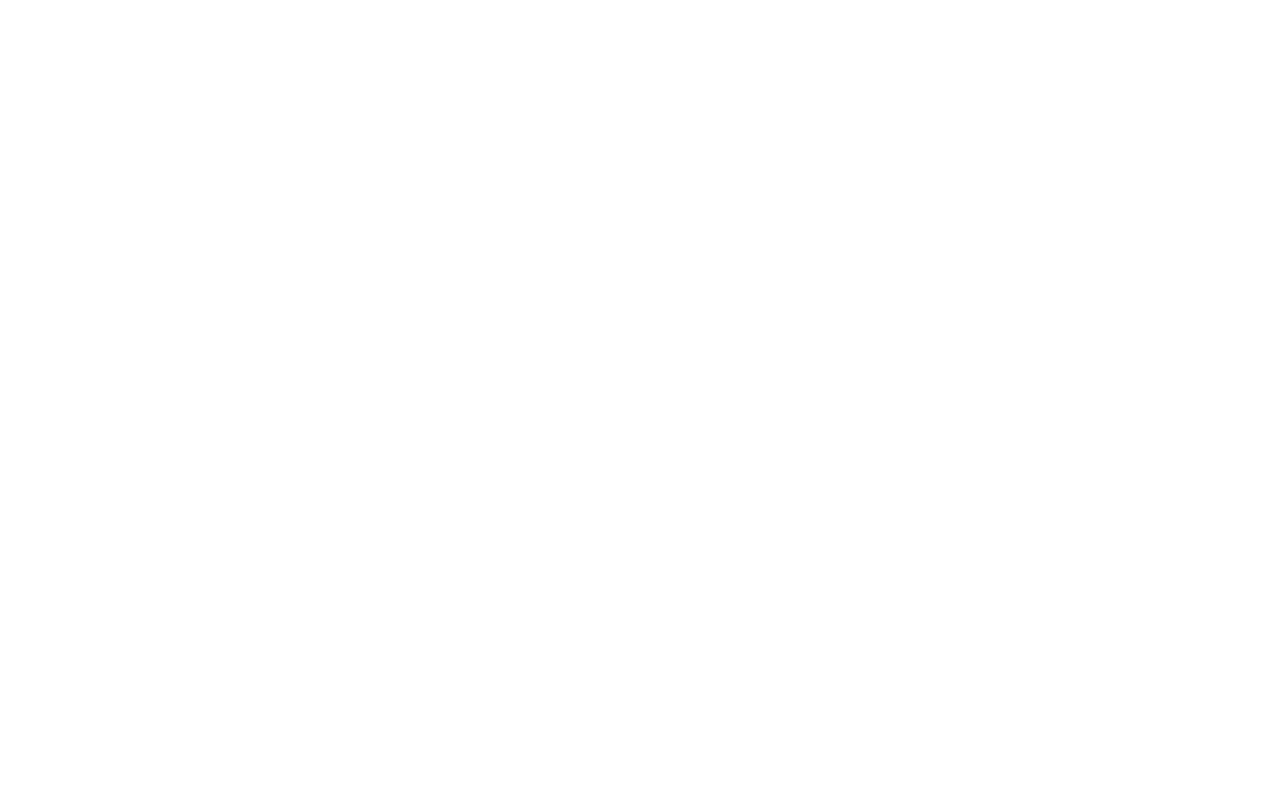
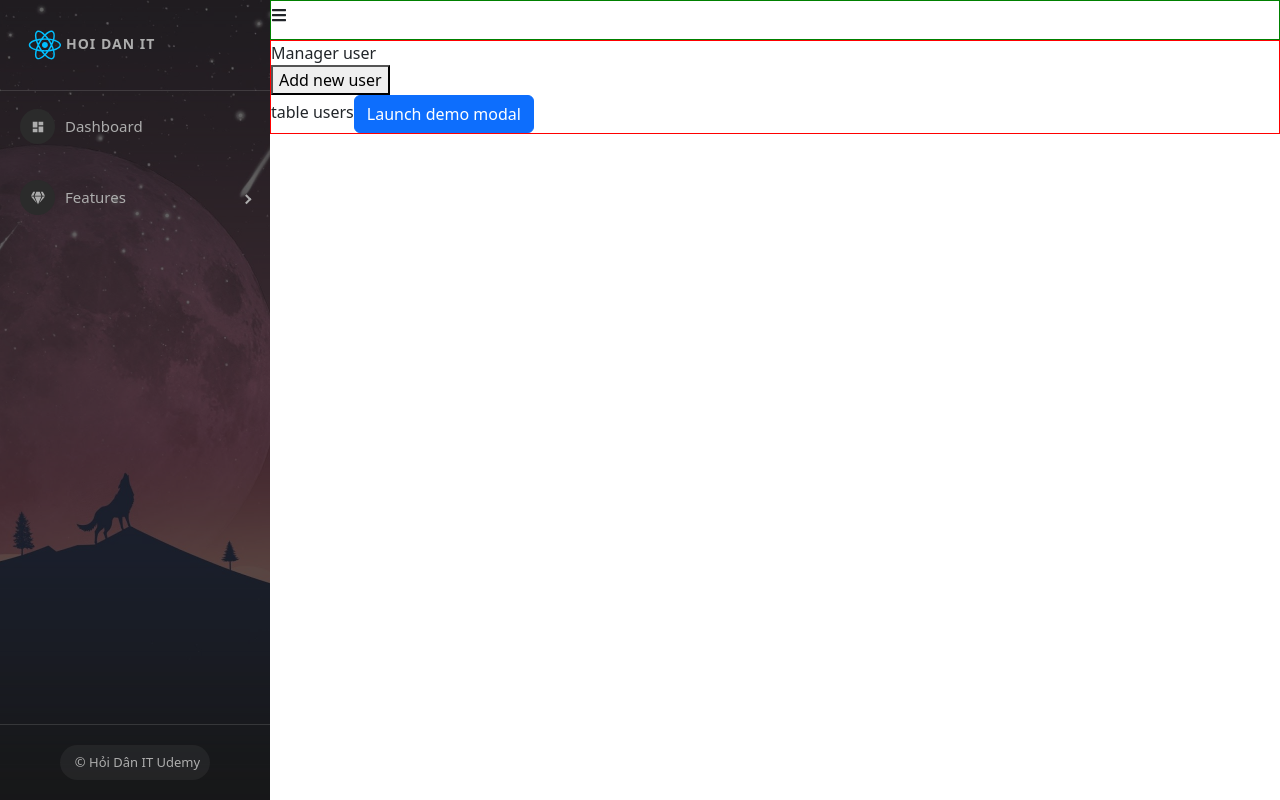
Before and after one commit to Dunglouis/React-demo-, a React (Create React App) app: page /Admins/manager-users in a window 1280 px wide. Before the commit this address had no page. Built offline with nearby package versions, Linux system fonts and the light colour scheme.

Commit message:
them nhap email

```diff
--- a/src/components/Admin/Admin.js
+++ b/src/components/Admin/Admin.js
@@ -3,6 +3,7 @@
 
 import { FaBars } from "react-icons/fa"
 import { useState } from "react";
+import { Outlet } from "react-router-dom";
 
 const Admin = (props) => {
     const [collapsed, setCollapsed] = useState(false);
@@ -12,7 +13,12 @@
                 <SideBar collapsed={collapsed} />
             </div>
             <div className='admin-content'>
-                <FaBars onClick={() => { setCollapsed(!collapsed) }}></FaBars>
+                <div className="admin-header">
+                    <FaBars onClick={() => { setCollapsed(!collapsed) }}></FaBars>
+                </div>
+                <div className="admin-main">
+                    <Outlet />
+                </div>
             </div>
         </div>
     )
--- a/src/components/Admin/Admin.scss
+++ b/src/components/Admin/Admin.scss
@@ -4,3 +4,17 @@
         height: 100vh !important;
     }
 }
+
+.admin-content{
+    width: 100%;
+    .admin-header{
+        height: 40px;
+        border: 1px solid green;
+
+    }
+
+    .admin-main{
+        border: 1px solid red;
+
+    }
+}
--- /dev/null
+++ b/src/components/Admin/Content/DashBoard.js
@@ -0,0 +1,9 @@
+const DashBoard = () => {
+    return (
+        <div>
+            dash board
+        </div>
+    )
+}
+
+export default DashBoard;
--- /dev/null
+++ b/src/components/Admin/Content/ManagerUser.js
@@ -0,0 +1,22 @@
+import ModalCreateUser from "./ModalCreateUser";
+
+
+const ManagerUser = () => {
+    return (
+        <div className="manage-user-container">
+            <div className="title">
+                Manager user
+            </div>
+            <div className="user-content">
+                <button>Add new user</button>
+
+            </div>
+            <div>
+                table users
+                <ModalCreateUser />
+            </div>
+        </div>
+    )
+}
+
+export default ManagerUser;
--- /dev/null
+++ b/src/components/Admin/Content/ModalCreateUser.js
@@ -0,0 +1,66 @@
+import { useState } from 'react';
+import Button from 'react-bootstrap/Button';
+import Modal from 'react-bootstrap/Modal';
+
+const ModalCreateUser = () => {
+    const [show, setShow] = useState(false);
+
+    const handleClose = () => setShow(false);
+    const handleShow = () => setShow(true);
+
+    return (
+        <>
+            <Button variant="primary" onClick={handleShow}>
+                Launch demo modal
+            </Button>
+
+            <Modal
+                show={show}
+                onHide={handleClose}
+                size='xl'
+                backdrop="static"
+            >
+                <Modal.Header closeButton>
+                    <Modal.Title>Add new users</Modal.Title>
+                </Modal.Header>
+                <Modal.Body>
+                    <form classname="row g-3">
+                        <div classname="col-md-6">
+                            <label classname="form-label">Email</label>
+                            <input type="email" classname="form-control" />
+                        </div>
+                        <div classname="col-md-6">
+                            <label classname="form-label">Password</label>
+                            <input type="password" classname="form-control" />
+                        </div>
+                        <div classname="col-md-6">
+                            <label classname="form-label">Username</label>
+                            <input type="text" classname="form-control" />
+                        </div>
+                        <div classname="col-md-4">
+                            <label classname="form-label">Role</label>
+                            <select classname="form-select">
+                                <option selected value='USER'>USER</option>
+                                <option value='ADMIN'>ADMIN</option>
+                            </select>
+                        </div>
+                        <div className='col-md-12'>
+                            <label className='form-lable'>Image</label>
+                            <input type='file'></input>
+                        </div>
+                    </form>
+                </Modal.Body>
+                <Modal.Footer>
+                    <Button variant="secondary" onClick={handleClose}>
+                        Close
+                    </Button>
+                    <Button variant="primary" onClick={handleClose}>
+                        Save
+                    </Button>
+                </Modal.Footer>
+            </Modal>
+        </>
+    );
+}
+
+export default ModalCreateUser;
--- a/src/components/Admin/SideBar.js
+++ b/src/components/Admin/SideBar.js
@@ -11,12 +11,10 @@
 
 import { FaTachometerAlt, FaGem, FaList, FaGithub, FaRegLaughWink, FaHeart } from 'react-icons/fa';
 import sidebarBg from '../../assets/bg2.jpg';
-
-
 import { DiReact } from "react-icons/di";
 import { MdDashboard } from "react-icons/md";
-
 import './SideBar.scss';
+import { Link } from 'react-router-dom';
 
 
 const SideBar = (props) => {
@@ -54,6 +52,7 @@
                             icon={<MdDashboard />}
                         >
                             Dashboard
+                            <Link to="/Admins"></Link>
                         </MenuItem>
                     </Menu>
                     <Menu iconShape="circle">
@@ -61,7 +60,10 @@
                             icon={<FaGem />}
                             title="Features"
                         >
-                            <MenuItem> Quản lý Users</MenuItem>
+                            <MenuItem>
+                                Quản lý Users
+                                <Link to="/Admins/manager-users"></Link>
+                            </MenuItem>
                             <MenuItem > Quản lý Bài Quiz</MenuItem>
                             <MenuItem> Quản lý Câu Hỏi</MenuItem>
                         </SubMenu>
--- a/src/index.js
+++ b/src/index.js
@@ -9,6 +9,8 @@
 import User from './components/User/User';
 import Admin from './components/Admin/Admin';
 import HomePage from "./components/Home/HomePage";
+import ManagerUser from './components/Admin/Content/ManagerUser';
+import DashBoard from './components/Admin/Content/DashBoard';
 
 const root = ReactDOM.createRoot(document.getElementById('root'));
 root.render(
@@ -21,7 +23,10 @@
             <Route path="Users" element={<User />} />
 
           </Route>
-          <Route path="Admins" element={<Admin />} />
+          <Route path="/Admins" element={<Admin />} >
+            <Route index element={<DashBoard />}></Route>
+            <Route path="manager-users" element={<ManagerUser />} />
+          </Route>
         </Routes>
       </BrowserRouter>
 
```
